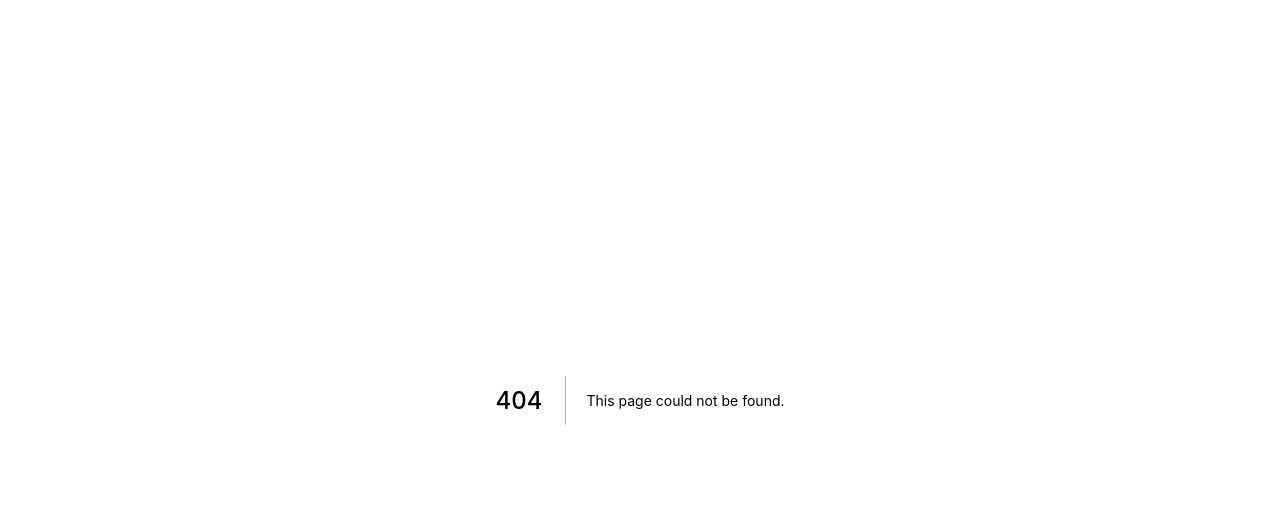
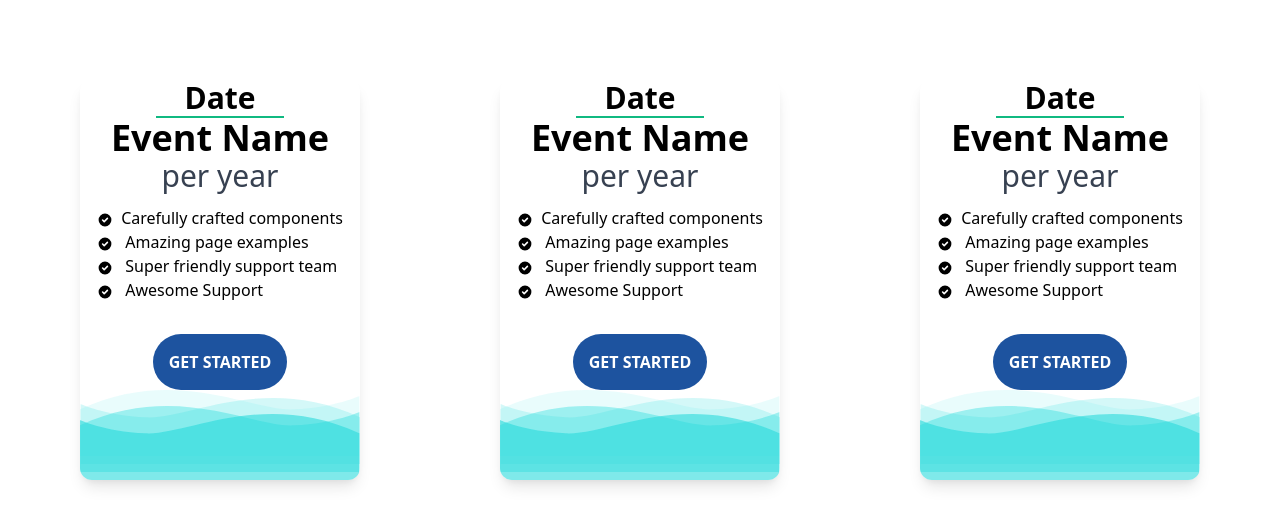
Before and after one commit to Cation-Coder6/iotkiit-aditya, a Next.js app: page /events in a window 1280 px wide. Before the commit this address had no page. Shown: the top 526 px of the page. Built offline with nearby package versions, Linux system fonts and the light colour scheme.

Commit message:
Fixed text color and padding on landing page

```diff
--- a/components/AboutUs.jsx
+++ b/components/AboutUs.jsx
@@ -1,21 +1,32 @@
 const AboutUs = () => {
   return (
-<div id="about-us" className="bg-blue-100 mt-32 py-12">
+    <div id="about-us" className="bg-blue-100 pl-12 pr-12 mt-32 py-12">
       <div className="container mx-auto px-6">
         <div className="flex flex-col md:flex-row">
           <div className="md:w-1/2 md:pr-8 lg:pr-16">
-        <img src="/images/about-us.svg" className="-mt-24 md:mt-0 lg:-mt-24 mb-16 md:mb-0" />
+            <img
+              src="/images/about-us.svg"
+              className="-mt-24 md:mt-0 lg:-mt-24 mb-16 md:mb-0"
+            />
           </div>
           <div className="md:w-1/2">
-        <h3 className="flex flex-col text-4xl text-secondary font-bold mb-6">About us <span className="bg-primary h-1 w-20 block mt-4" /></h3>
-        <p className="text-lg text-secondary-700 mb-4">Lorem ipsum dolor sit amet, consectetur adipiscing elit. Nam imperdiet est tellus, et consequat sem sodales id. Quisque molestie et mauris efficitur lacinia.</p>
-        <p className="text-lg text-secondary-700">Aliquam eget semper mi. Mauris magna risus, viverra in nulla id, placerat fermentum tellus. Aliquam non.</p>
+            <h3 className="flex flex-col text-4xl text-secondary font-bold mb-6">
+              About us <span className="bg-primary h-1 w-20 block mt-4" />
+            </h3>
+            <p className="text-lg text-secondary-700 mb-4">
+              Lorem ipsum dolor sit amet, consectetur adipiscing elit. Nam
+              imperdiet est tellus, et consequat sem sodales id. Quisque
+              molestie et mauris efficitur lacinia.
+            </p>
+            <p className="text-lg text-secondary-700">
+              Aliquam eget semper mi. Mauris magna risus, viverra in nulla id,
+              placerat fermentum tellus. Aliquam non.
+            </p>
           </div>
         </div>
       </div>
     </div>
-
-  )
-}
+  );
+};
 
 export default AboutUs;
--- /dev/null
+++ b/components/EventCard.jsx
@@ -0,0 +1,108 @@
+const CheckIcon = () => {
+  return (
+    <svg
+      xmlns="http://www.w3.org/2000/svg"
+      viewBox="0 0 20 20"
+      fill="currentColor"
+      className="w-4 inline-block mr-2"
+    >
+      <path
+        fillRule="evenodd"
+        d="M10 18a8 8 0 100-16 8 8 0 000 16zm3.707-9.293a1 1 0 00-1.414-1.414L9 10.586 7.707 9.293a1 1 0 00-1.414 1.414l2 2a1 1 0 001.414 0l4-4z"
+        clipRule="evenodd"
+      />
+    </svg>
+  );
+};
+
+const EventCard = (props) => {
+  return (
+    <div className="lg:w-3/12 md:w-3/12 w-1/2 h-1/2 shadow-lg rounded-xl">
+      <div className="text-center pricing-header">
+        <div className="flex items-center flex-col">
+          <div className="divide-y-2 w-32 divide-green-500">
+            <div className="font-extrabold text-3xl ">Date</div>
+            <div></div>
+          </div>
+        </div>
+        <h5 className="text-4xl font-extrabold ">Event Name</h5>
+        <p className="text-3xl mb-3 text-gray-700">per year</p>
+      </div>
+      <div className="mb-8 flex flex-col items-center">
+        <ul>
+          <li>
+            <CheckIcon />
+            Carefully crafted components
+          </li>
+          <li>
+            <CheckIcon /> Amazing page examples
+          </li>
+          <li>
+            <CheckIcon /> Super friendly support team
+          </li>
+          <li>
+            <CheckIcon /> Awesome Support
+          </li>
+        </ul>
+      </div>
+      <div className="flex flex-col">
+        <button className="place-self-center font-semibold p-4 rounded-full text-white bg-main-btn-color focus:outline-none hover:bg-blue-500">
+          GET STARTED
+        </button>
+      </div>
+      <div className="bottom-shape">
+        <svg
+          id="Layer_1"
+          data-name="Layer 1"
+          xmlns="http://www.w3.org/2000/svg"
+          viewBox="0 0 350 112.35"
+          className="rounded-b-xl"
+        >
+          <defs>
+            <style
+              dangerouslySetInnerHTML={{
+                __html:
+                  ".color-1{fill:#2bdbdc;isolation:isolate;}.cls-1{opacity:0.1;}.cls-2{opacity:0.2;}.cls-3{opacity:0.4;}.cls-4{opacity:0.6;}",
+              }}
+            />
+          </defs>
+          <title>bottom-part1</title>
+          <g id="bottom-part">
+            <g id="Group_747" data-name="Group 747">
+              <path
+                id="Path_294"
+                data-name="Path 294"
+                className="cls-1 color-1"
+                d="M0,24.21c120-55.74,214.32,2.57,267,0S349.18,7.4,349.18,7.4V82.35H0Z"
+                transform="translate(0 0)"
+              />
+              <path
+                id="Path_297"
+                data-name="Path 297"
+                className="cls-2 color-1"
+                d="M350,34.21c-120-55.74-214.32,2.57-267,0S.82,17.4.82,17.4V92.35H350Z"
+                transform="translate(0 0)"
+              />
+              <path
+                id="Path_296"
+                data-name="Path 296"
+                className="cls-3 color-1"
+                d="M0,44.21c120-55.74,214.32,2.57,267,0S349.18,27.4,349.18,27.4v74.95H0Z"
+                transform="translate(0 0)"
+              />
+              <path
+                id="Path_295"
+                data-name="Path 295"
+                className="cls-4 color-1"
+                d="M349.17,54.21c-120-55.74-214.32,2.57-267,0S0,37.4,0,37.4v74.95H349.17Z"
+                transform="translate(0 0)"
+              />
+            </g>
+          </g>
+        </svg>
+      </div>
+    </div>
+  );
+};
+
+export default EventCard;
--- a/components/Hero.jsx
+++ b/components/Hero.jsx
@@ -3,11 +3,20 @@ const Hero = () => {
     <div className="relative overflow-hidden px-6 pb-6">
       <img src="/images/wave.svg" className="absolute top-0 left-2/5" />
       <div className="container mx-auto relative">
-    <div className="flex flex-col md:flex-row items-center pt-32 pb-16 md:pb-0">
-      <div className="md:w-1/2 lg:w-1/3 mb-4 sm:mb-16 md:mb-0">
-        <h2 className="text-xl font-bold text-secondary-600 uppercase mb-2">Lorem ipsum dolor</h2>
-        <h1 className="text-4xl md:text-5xl font-bold text-secondary leading-tight mb-6 md:mb-10">Social Network Management</h1>
-        <button href="#" className="bg-primary px-6 md:px-8 py-3 md:py-4 text-lg md:text-xl text-secondary font-bold uppercase rounded hover:bg-primary-400 focus:outline-none">More info</button>
+        <div className="flex flex-col md:flex-row items-center pt-32 pb-16 md:pb-0 ">
+          <div className="md:w-1/2 p-24 lg:w-1/3 mb-4 sm:mb-16 md:mb-0">
+            <h2 className="text-xl font-bold text-secondary-600 uppercase mb-2">
+              Lorem ipsum dolor
+            </h2>
+            <h1 className="text-4xl md:text-5xl font-bold text-secondary leading-tight mb-6 md:mb-10">
+              Social Network Management
+            </h1>
+            <button
+              href="#"
+              className="bg-primary px-6 md:px-8 py-3 md:py-4 text-lg md:text-xl text-secondary font-bold uppercase rounded bg-primary-400 hover:bg-primary-400 focus:outline-none"
+            >
+              More info
+            </button>
           </div>
           <div className="mt-16 sm:mt-0 flex-1 flex justify-end">
             <img src="/images/hero.svg" />
@@ -15,8 +24,7 @@ const Hero = () => {
         </div>
       </div>
     </div>
-
-  )
-}
+  );
+};
 
 export default Hero;
--- a/components/Process.jsx
+++ b/components/Process.jsx
@@ -1,29 +1,56 @@
 const Process = () => {
   return (
     <div id="our-process" className="relative">
-      <img src="/images/circle2.svg" className="hidden sm:block absolute top-0 left-0 -mx-32" />
+      <img
+        src="/images/circle2.svg"
+        className="hidden sm:block absolute top-0 left-0 -mx-32"
+      />
       <div className="container mx-auto px-6 pt-6 pb-12 relative">
-        <h3 className="flex flex-col items-center text-4xl text-secondary font-bold mb-12">Our process <span className="bg-primary h-1 w-20 block mt-4" /></h3>
+        <h3 className="flex flex-col items-center text-4xl text-secondary font-bold mb-5">
+          Our Process
+        </h3>
+        <div className="flex flex-col items-center mb-20">
+          <div className="divide-y-4 w-20 divide-green-400">
+            <div></div>
+            <div></div>
+          </div>
+        </div>
         <div className="flex flex-col md:flex-row xl:px-32">
+          {/* TODO() make this a component */}
           <div className="flex flex-col items-center md:px-6 lg:px-12">
-            <span className="text-6xl text-primary">1</span>
-            <h4 className="font-semibold text-2xl text-secondary mb-2">Analysis</h4>
-            <p className="text-center text-secondary-700 leading-relaxed">Lorem ipsum dolor sit amet, consectetur adipiscing elit. Nam imperdiet est</p>
+            <span className="text-6xl text-primary-default mb-4">1</span>
+            <h4 className="font-semibold text-2xl text-secondary mb-2">
+              Analysis
+            </h4>
+            <p className="text-center text-secondary-700 leading-relaxed">
+              Lorem ipsum dolor sit amet, consectetur adipiscing elit. Nam
+              imperdiet est
+            </p>
           </div>
           <div className="flex flex-col items-center md:px-6 lg:px-12">
-            <span className="text-6xl text-primary">2</span>
-            <h4 className="font-semibold text-2xl text-secondary mb-2">Execution</h4>
-            <p className="text-center text-secondary-700 leading-relaxed">Lorem ipsum dolor sit amet, consectetur adipiscing elit. Nam imperdiet est</p>
+            <span className="text-6xl text-primary-default mb-4">2</span>
+            <h4 className="font-semibold text-2xl text-secondary mb-2">
+              Execution
+            </h4>
+            <p className="text-center text-secondary-700 leading-relaxed">
+              Lorem ipsum dolor sit amet, consectetur adipiscing elit. Nam
+              imperdiet est
+            </p>
           </div>
           <div className="flex flex-col items-center md:px-6 lg:px-12">
-            <span className="text-6xl text-primary">3</span>
-            <h4 className="font-semibold text-2xl text-secondary mb-2">Success</h4>
-            <p className="text-center text-secondary-700 leading-relaxed">Lorem ipsum dolor sit amet, consectetur adipiscing elit. Nam imperdiet est</p>
+            <span className="text-6xl text-primary-default mb-4">3</span>
+            <h4 className="font-semibold text-2xl text-secondary mb-2">
+              Success
+            </h4>
+            <p className="text-center text-secondary-700 leading-relaxed">
+              Lorem ipsum dolor sit amet, consectetur adipiscing elit. Nam
+              imperdiet est
+            </p>
           </div>
         </div>
       </div>
     </div>
-  )
-}
+  );
+};
 
 export default Process;
--- a/components/Services.jsx
+++ b/components/Services.jsx
@@ -1,37 +1,71 @@
 const Services = () => {
   return (
-    <div id="services" className="relative">
-      <img src="/images/circle.svg" className="absolute top-0 right-0 mt-64 hidden md:block" />
+    <div id="services" className="relative pl-12 pr-12">
+      <img
+        src="/images/circle.svg"
+        className="absolute top-0 right-0 mt-64 hidden md:block"
+      />
       <div className="container mx-auto px-6 py-32 relative">
-        <h3 className="flex flex-col items-center text-4xl text-secondary font-bold">Services we offer <span className="bg-primary h-1 w-20 block mt-4" /></h3>
+        <h3 className="flex flex-col items-center text-4xl text-secondary font-bold">
+          Services we offer <span className="bg-primary h-1 w-20 block mt-4" />
+        </h3>
         <div className="flex flex-col md:flex-row items-center mb-24 md:mb-16 xl:mb-8 mt-16 md:mt-0 lg:mt-0">
           <img src="/images/service1.svg" className="md:w-1/3" />
           <div className="md:ml-16 xl:ml-32">
-            <h4 className="text-2xl md:text-3xl font-bold text-secondary-800 mb-4">Social Media Marketing</h4>
-            <p className="text-secondary-700 text-lg mb-4">Lorem ipsum dolor sit amet, consectetur adipiscing elit. Nam imperdiet est tellus, et consequat sem sodales id. Quisque molestie et mauris efficitur lacinia.</p>
-            <p className="text-secondary-700 text-lg">Aliquam eget semper mi. Mauris magna risus, viverra in nulla id, placerat fermentum tellus. Aliquam non felis eu dui fermentum auctor. Aenean sed ante congue, facilisis ipsum eu, gravida lacus.</p>
+            <h4 className="text-2xl md:text-3xl font-bold text-secondary-800 mb-4">
+              Social Media Marketing
+            </h4>
+            <p className="text-secondary-700 text-lg mb-4">
+              Lorem ipsum dolor sit amet, consectetur adipiscing elit. Nam
+              imperdiet est tellus, et consequat sem sodales id. Quisque
+              molestie et mauris efficitur lacinia.
+            </p>
+            <p className="text-secondary-700 text-lg">
+              Aliquam eget semper mi. Mauris magna risus, viverra in nulla id,
+              placerat fermentum tellus. Aliquam non felis eu dui fermentum
+              auctor. Aenean sed ante congue, facilisis ipsum eu, gravida lacus.
+            </p>
           </div>
         </div>
         <div className="flex flex-col-reverse md:flex-row items-center mb-24 md:mb-16 xl:mb-8">
           <div className="md:mr-16 xl:mr-32">
-            <h4 className="text-2xl md:text-3xl font-bold text-secondary-800 mb-4">Search Engine Optimization</h4>
-            <p className="text-secondary-700 text-lg mb-4">Lorem ipsum dolor sit amet, consectetur adipiscing elit. Nam imperdiet est tellus, et consequat sem sodales id. Quisque molestie et mauris efficitur lacinia.</p>
-            <p className="text-secondary-700 text-lg">Aliquam eget semper mi. Mauris magna risus, viverra in nulla id, placerat fermentum tellus. Aliquam non felis eu dui fermentum auctor. Aenean sed ante congue, facilisis ipsum eu, gravida lacus.</p>
+            <h4 className="text-2xl md:text-3xl font-bold text-secondary-800 mb-4">
+              Search Engine Optimization
+            </h4>
+            <p className="text-secondary-700 text-lg mb-4">
+              Lorem ipsum dolor sit amet, consectetur adipiscing elit. Nam
+              imperdiet est tellus, et consequat sem sodales id. Quisque
+              molestie et mauris efficitur lacinia.
+            </p>
+            <p className="text-secondary-700 text-lg">
+              Aliquam eget semper mi. Mauris magna risus, viverra in nulla id,
+              placerat fermentum tellus. Aliquam non felis eu dui fermentum
+              auctor. Aenean sed ante congue, facilisis ipsum eu, gravida lacus.
+            </p>
           </div>
           <img src="/images/service2.svg" className="md:w-1/3" />
         </div>
         <div className="flex flex-col md:flex-row items-center">
           <img src="/images/service3.svg" className="md:w-1/3" />
           <div className="md:ml-16 xl:ml-32">
-            <h4 className="text-2xl md:text-3xl font-bold text-secondary-800 mb-4">Increase your followers</h4>
-            <p className="text-secondary-700 text-lg mb-4">Lorem ipsum dolor sit amet, consectetur adipiscing elit. Nam imperdiet est tellus, et consequat sem sodales id. Quisque molestie et mauris efficitur lacinia.</p>
-            <p className="text-secondary-700 text-lg">Aliquam eget semper mi. Mauris magna risus, viverra in nulla id, placerat fermentum tellus. Aliquam non felis eu dui fermentum auctor. Aenean sed ante congue, facilisis ipsum eu, gravida lacus.</p>
+            <h4 className="text-2xl md:text-3xl font-bold text-secondary-800 mb-4">
+              Increase your followers
+            </h4>
+            <p className="text-secondary-700 text-lg mb-4">
+              Lorem ipsum dolor sit amet, consectetur adipiscing elit. Nam
+              imperdiet est tellus, et consequat sem sodales id. Quisque
+              molestie et mauris efficitur lacinia.
+            </p>
+            <p className="text-secondary-700 text-lg">
+              Aliquam eget semper mi. Mauris magna risus, viverra in nulla id,
+              placerat fermentum tellus. Aliquam non felis eu dui fermentum
+              auctor. Aenean sed ante congue, facilisis ipsum eu, gravida lacus.
+            </p>
           </div>
         </div>
       </div>
     </div>
-
-  )
-}
+  );
+};
 
 export default Services;
--- /dev/null
+++ b/pages/events/index.jsx
@@ -0,0 +1,13 @@
+import EventCard from "../../components/EventCard";
+
+const Events = () => {
+  return (
+    <div className="flex md:flex-row justify-between p-20 sm:flex-col">
+      {[1, 2, 3].map((_) => (
+        <EventCard />
+      ))}
+    </div>
+  );
+};
+
+export default Events;
--- a/tailwind.config.js
+++ b/tailwind.config.js
@@ -2,54 +2,59 @@ module.exports = {
   theme: {
     extend: {
       inset: {
-    		'1/2': '50%',
-    		'2/5': '40%',
-    		'full': '100%',
+        "1/2": "50%",
+        "2/5": "40%",
+        full: "100%",
       },
+
       colors: {
         primary: {
-    			default: '#27DEBF',
-	        100: '#93EFDF',
-	        200: '#78EAD7',
-	        300: '#5DE6CF',
-	        400: '#42E2C7',
-	        500: '#27DEBF',
-	        600: '#22C2A7',
-	        700: '#1DA78F',
-	        800: '#188B77',
-		      900: '#146F60',
+          default: "#27DEBF",
+          100: "#93EFDF",
+          200: "#78EAD7",
+          300: "#5DE6CF",
+          400: "#42E2C7",
+          500: "#27DEBF",
+          600: "#22C2A7",
+          700: "#1DA78F",
+          800: "#188B77",
+          900: "#146F60",
         },
         secondary: {
-    			default: '#204341',
-	        100: '#90A1A0',
-	        200: '#829594',
-	        300: '#748A88',
-	        400: '#667E7C',
-	        500: '#587271',
-	        600: '#4A6665',
-	        700: '#3C5B59',
-	        800: '#2E4F4D',
-		      900: '#204341',
+          default: "#204341",
+          100: "#90A1A0",
+          200: "#829594",
+          300: "#748A88",
+          400: "#667E7C",
+          500: "#587271",
+          600: "#4A6665",
+          700: "#3C5B59",
+          800: "#2E4F4D",
+          900: "#204341",
         },
         blue: {
-        	default: '#2460DA',
-	        100: '#F3F9FF',
-	        200: '#769CE8',
-	        300: '#5B88E3',
-	        400: '#3F74DF',
-	        500: '#2460DA',
-	        600: '#2054BF',
-	        700: '#1B48A4',
-	        800: '#173C88',
-		      900: '#12306D',
+          default: "#2460DA",
+          100: "#F3F9FF",
+          200: "#769CE8",
+          300: "#5B88E3",
+          400: "#3F74DF",
+          500: "#2460DA",
+          600: "#2054BF",
+          700: "#1B48A4",
+          800: "#173C88",
+          900: "#12306D",
         },
-				'main-btn-color':"#1D539F"
+        "main-btn-color": "#1D539F",
       },
       fontFamily: {
-    		custom: ['Titillium Web'],
+        custom: ["Titillium Web"],
       },
     },
   },
-  variants: {},
+  variants: {
+    extend: {
+      textColor: ["active"],
+    },
+  },
   plugins: [],
-}
+};
```
Also changed, not shown: 1 other file (tests, documents, lock files or other folders). Lines whose indentation alone changed are shown as unchanged.
